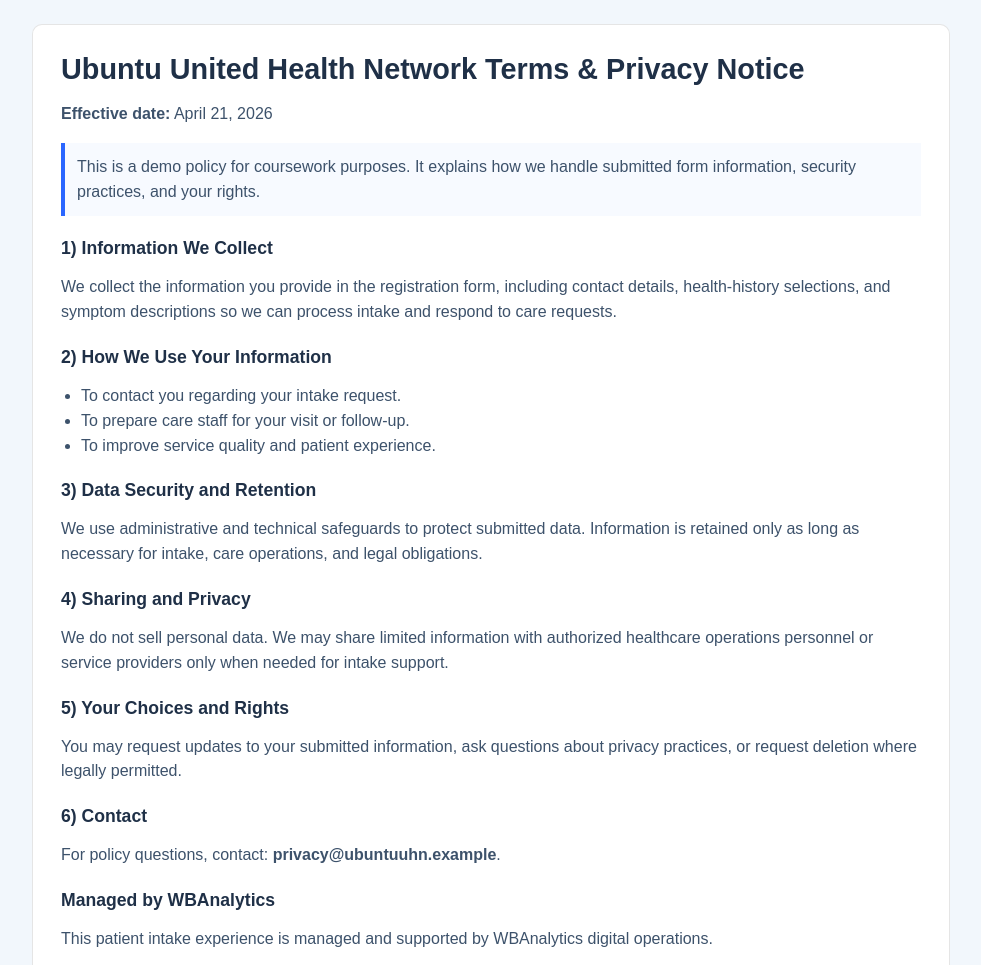
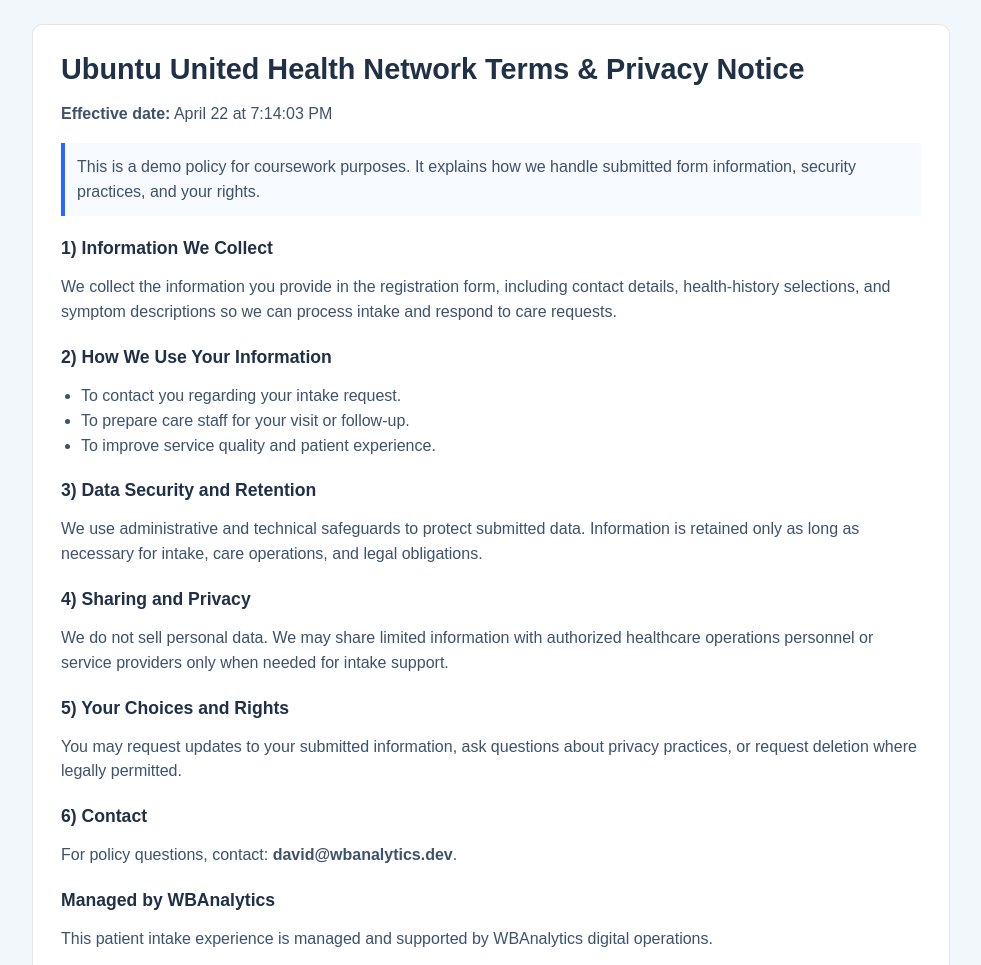
Before and after one commit to wbanalytics1/MIS3371, a plain HTML site: page terms3.html in a window 1280 px wide. Shown: the top 965 px of the page, without its empty margins (149-1130 px from the left). Drawn offline with Linux system fonts and the light colour scheme.

Commit message:
Update terms contact email to david@wbanalytics.dev

```diff
--- a/terms3.html
+++ b/terms3.html
@@ -18,7 +18,7 @@
 <body>
   <main class="wrap">
     <h1>Ubuntu United Health Network Terms &amp; Privacy Notice</h1>
-    <p><strong>Effective date:</strong> April 21, 2026</p>
+    <p><strong>Effective date:</strong> <span id="effectiveDateTime"></span></p>
     <p class="note">This is a demo policy for coursework purposes. It explains how we handle submitted form information, security practices, and your rights.</p>
 
     <h2>1) Information We Collect</h2>
@@ -41,7 +41,7 @@
     <p>You may request updates to your submitted information, ask questions about privacy practices, or request deletion where legally permitted.</p>
 
     <h2>6) Contact</h2>
-    <p>For policy questions, contact: <strong>privacy@ubuntuuhn.example</strong>.</p>
+    <p>For policy questions, contact: <strong>david@wbanalytics.dev</strong>.</p>
 
     <h2>Managed by WBAnalytics</h2>
     <p>This patient intake experience is managed and supported by WBAnalytics digital operations.</p>
@@ -49,5 +49,20 @@
       <img src="wbanalytics-banner.png" alt="Managed by WBAnalytics" style="max-width: 320px; width: 100%; height: auto;" />
     </p>
   </main>
+  <script>
+    (function setEffectiveDateTime() {
+      const effectiveDateTime = document.getElementById("effectiveDateTime");
+      if (!effectiveDateTime) return;
+
+      const now = new Date();
+      effectiveDateTime.textContent = now.toLocaleString(undefined, {
+        month: "long",
+        day: "numeric",
+        hour: "numeric",
+        minute: "2-digit",
+        second: "2-digit"
+      });
+    })();
+  </script>
 </body>
 </html>
```
